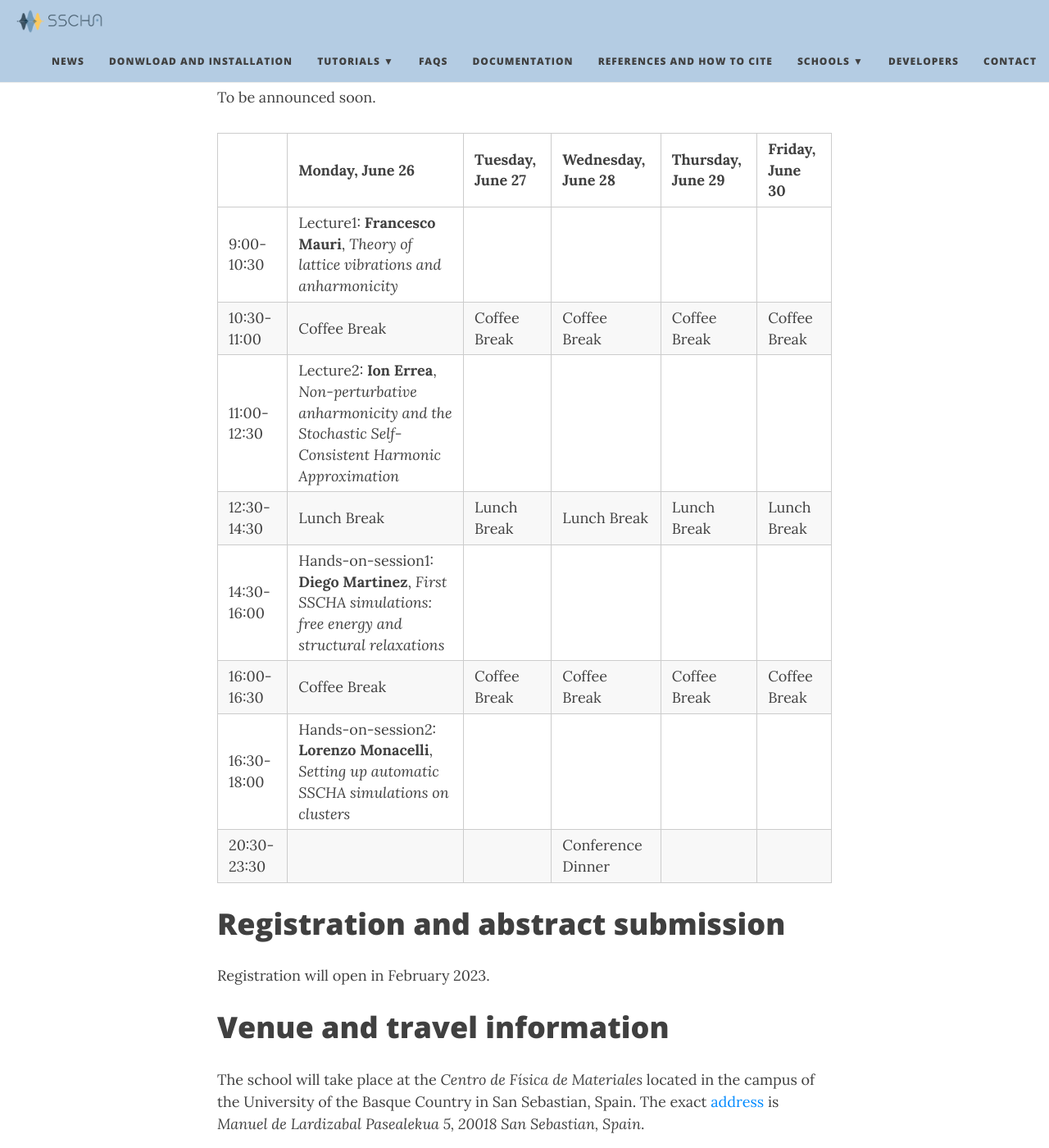
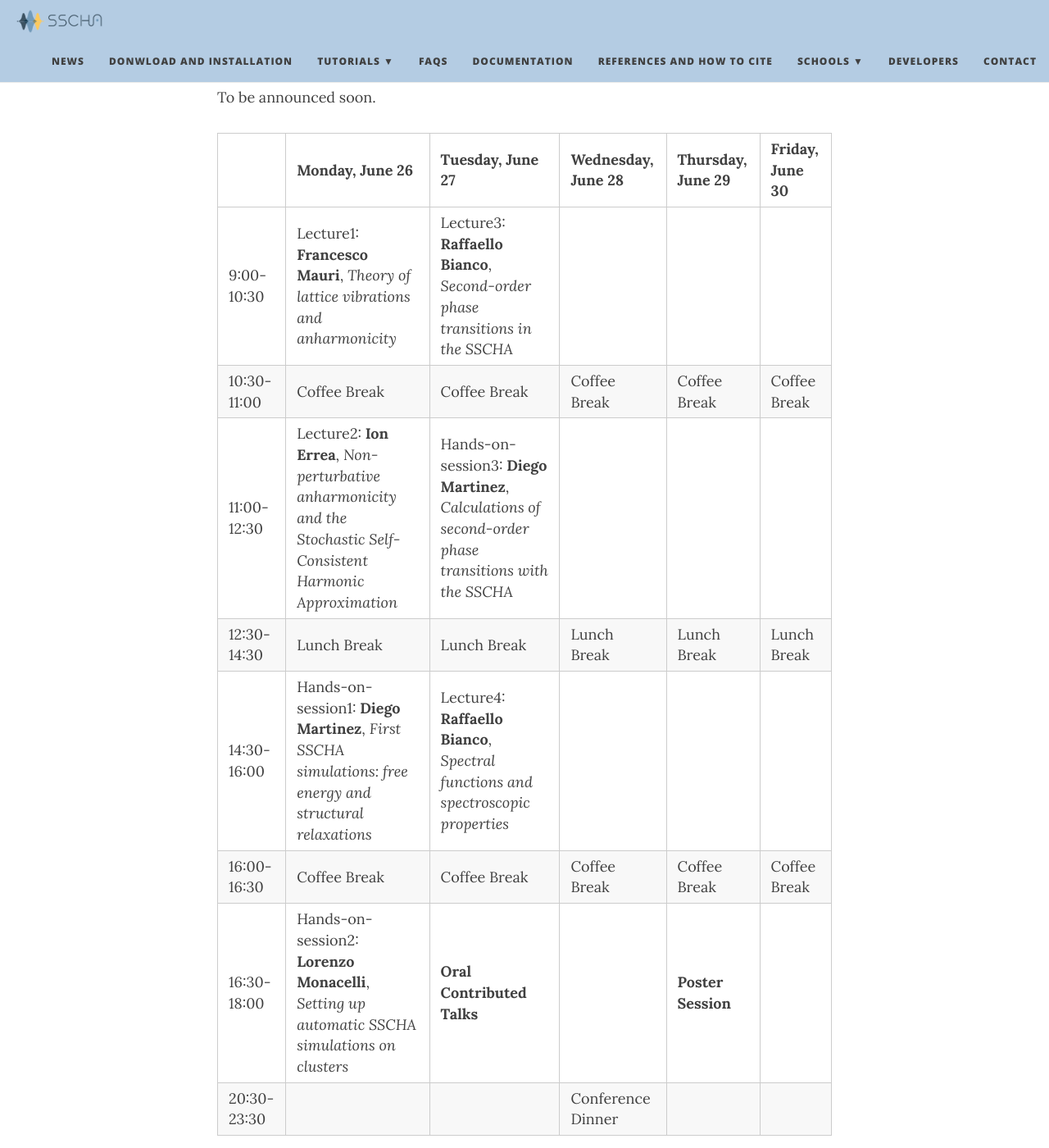
Before and after one commit to SSCHAcode/sschacode.github.io, a Jekyll site: the page built from Schools/2023/home.md, in a window 1280 px wide and 1400 px high, scrolled down 1965 px. Shown: the whole window at 82% size. Built offline with Jekyll 4.4.1, drawn with Linux system fonts in a browser that asks for light colours; nearby versions of some CDN libraries.

Commit message:
Update home.md

```diff
--- a/Schools/2023/home.md
+++ b/Schools/2023/home.md
@@ -53,13 +53,13 @@
 
 |   | Monday, June 26 | Tuesday, June 27 | Wednesday, June 28 | Thursday, June 29  | Friday, June 30 |
 |---|---|---|---|---|---|
-| 9:00-10:30  | Lecture1: **Francesco Mauri**, *Theory of lattice vibrations and anharmonicity* |   |   |   |   |
+| 9:00-10:30  | Lecture1: **Francesco Mauri**, *Theory of lattice vibrations and anharmonicity* |  Lecture3: **Raffaello Bianco**, *Second-order phase transitions in the SSCHA* |   |   |   |
 | 10:30-11:00 | Coffee Break | Coffee Break  | Coffee Break  | Coffee Break  | Coffee Break  |
-| 11:00-12:30  | Lecture2: **Ion Errea**, *Non-perturbative anharmonicity and the Stochastic Self-Consistent Harmonic Approximation*  |   |   |   |   |
+| 11:00-12:30  | Lecture2: **Ion Errea**, *Non-perturbative anharmonicity and the Stochastic Self-Consistent Harmonic Approximation*  | Hands-on-session3: **Diego Martinez**, *Calculations of second-order phase transitions with the SSCHA*  |   |   |   |
 | 12:30-14:30  | Lunch Break | Lunch Break  | Lunch Break  | Lunch Break  | Lunch Break  |
-| 14:30-16:00  | Hands-on-session1: **Diego Martinez**, *First SSCHA simulations: free energy and structural relaxations*  |   |   |   |   |
+| 14:30-16:00  | Hands-on-session1: **Diego Martinez**, *First SSCHA simulations: free energy and structural relaxations*  | Lecture4: **Raffaello Bianco**, *Spectral functions and spectroscopic properties*  |   |   |   |
 | 16:00-16:30  | Coffee Break | Coffee Break  | Coffee Break  | Coffee Break  | Coffee Break  |
-| 16:30-18:00  | Hands-on-session2: **Lorenzo Monacelli**, *Setting up automatic SSCHA simulations on clusters*  |   |   |   |   |
+| 16:30-18:00  | Hands-on-session2: **Lorenzo Monacelli**, *Setting up automatic SSCHA simulations on clusters*  | **Oral Contributed Talks**  |   | **Poster Session**  |   |
 | 20:30-23:30  |   |   | Conference Dinner  |   |   |
 
 <a name="Registration"></a>
```
